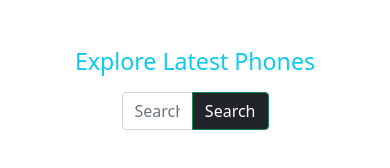
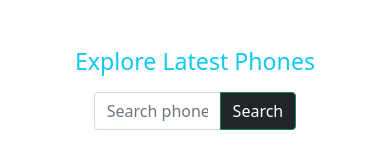
Before and after one commit to B-Tanvir/Phone-Explorer, a plain HTML site: page index.html in a window 390 px wide. Drawn offline with Linux system fonts and the light colour scheme.

Commit message:
implemnte responsiveness

```diff
--- a/index.html
+++ b/index.html
@@ -20,9 +20,9 @@
   <body>
     <main class="mx-5 my-5">
       <!-- Searching section start-->
-      <section>
+      <section class="container">
         <h3 class="text-info text-center">Explore Latest Phones</h3>
-        <div class="input-group mb-3 mt-3 w-50 mx-auto">
+        <div class="input-group mb-3 mt-3 mx-auto w-75">
           <input
             type="text"
             id="input-search"
```
